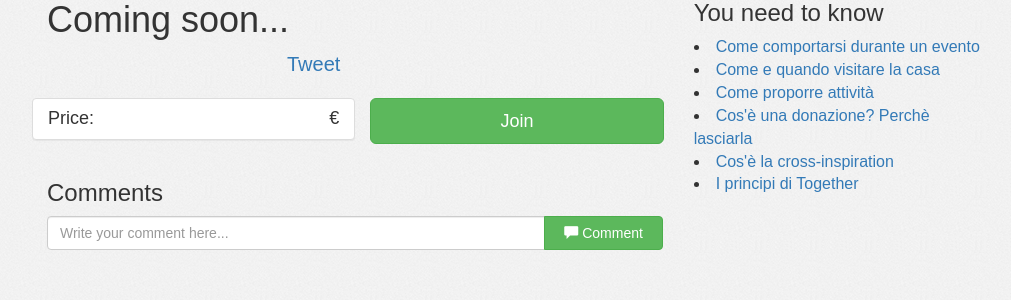
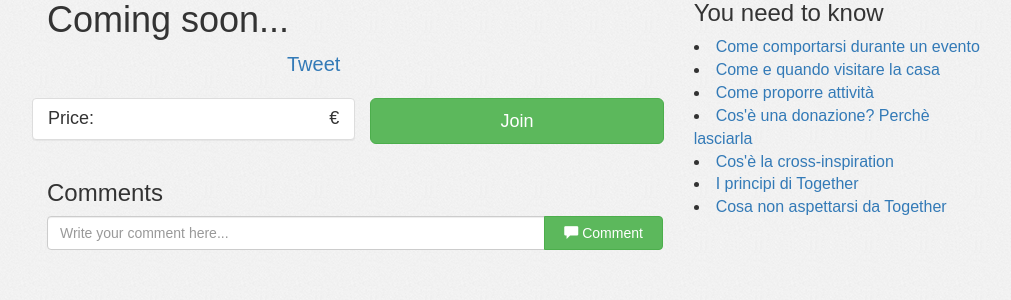
Before and after one commit to cinquenove/TogetherNetwork-Community, a Django app: template Activities/templates/activity.html in a window 1280 px wide. Shown: the part 470-770 px from the top of the page, without its empty margins (123-1134 px from the left). Run offline with Django 3.2, Linux system fonts and the light colour scheme; the template is opened without the code that fills it: values that come from a table or form of the project are taken from there, others are empty; some libraries are stand-ins or nearby versions.

Commit message:
Cosa non aspettarsi. Added.

```diff
--- a/Activities/templates/activity.html
+++ b/Activities/templates/activity.html
@@ -125,6 +125,7 @@
         <li><a href="http://blog.togethernetwork.org/donazioni-spontanee-e-honesty-box/" target="blank">Cos'è una donazione? Perchè lasciarla</a></li>
         <li><a href="http://blog.togethernetwork.org/cose-un-cross-inspirational-place" target="blank">Cos'è la cross-inspiration</a></li>
         <li><a href="http://blog.togethernetwork.org/guiding-principles/" target="blank">I principi di Together</a></li>
+        <li><a href="http://blog.togethernetwork.org/cosa-non-aspettarsi-da-together/" target="blank">Cosa non aspettarsi da Together</a></li>
     </div>
 </div>
 </div>
```
